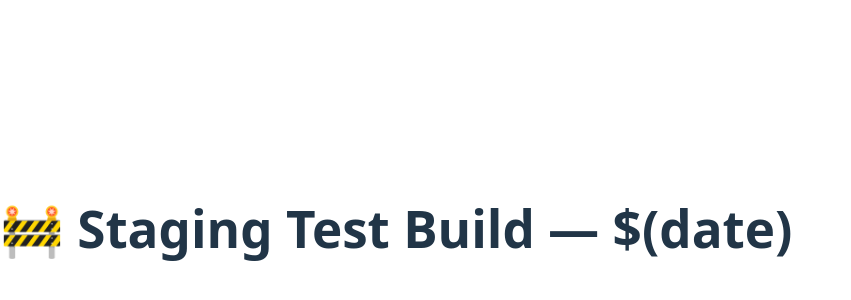
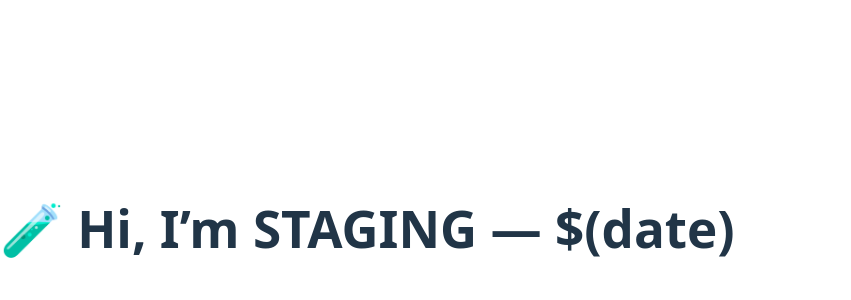
Before and after one commit to donaldcampanjr/inkfinit, a React (Vite) app: page / in a window 1280 px wide. Shown: the part 172-472 px from the top of the page, without its empty margins (0-851 px from the left). Built offline with nearby package versions, Linux system fonts and the light colour scheme.

Commit message:
fix: force staging path + visual staging indicator

```diff
--- a/src/App.jsx
+++ b/src/App.jsx
@@ -2,7 +2,7 @@ export default function App() {
   return (
     <div className="flex items-center justify-center min-h-screen bg-gray-900 text-white">
       <h1 className="text-4xl font-bold text-green-400 text-center mt-10">
-        🚧 Staging Test Build — $(date)
+        🧪 Hi, I’m STAGING — $(date)
       </h1>
     </div>
   );
```
Also changed, not shown: 1 other file (tests, documents, lock files or other folders).
